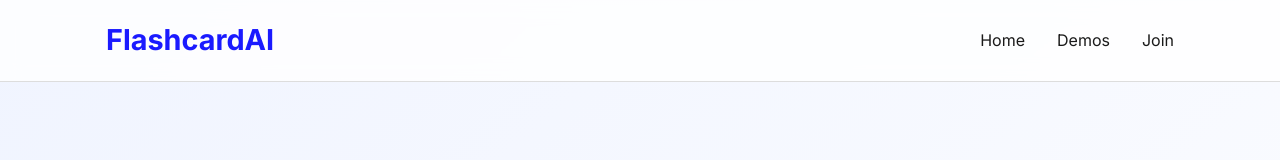
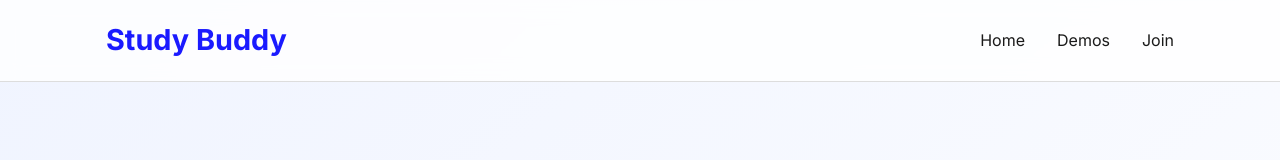
Before and after one commit to PrathamArora20/Study-Buddy-Promotion, a plain HTML site: page features.html in a window 1280 px wide. Shown: the top 160 px of the page. Drawn offline with Linux system fonts and the light colour scheme.

Commit message:
Update features.html

```diff
--- a/features.html
+++ b/features.html
@@ -10,7 +10,7 @@
 <body>
   <nav class="navbar">
     <div class="nav-container">
-      <h1 class="logo">FlashcardAI</h1>
+      <h1 class="logo">Study Buddy</h1>
       <ul class="nav-links">
         <li><a href="index.html">Home</a></li>
         <li><a href="demos.html">Demos</a></li>
```
